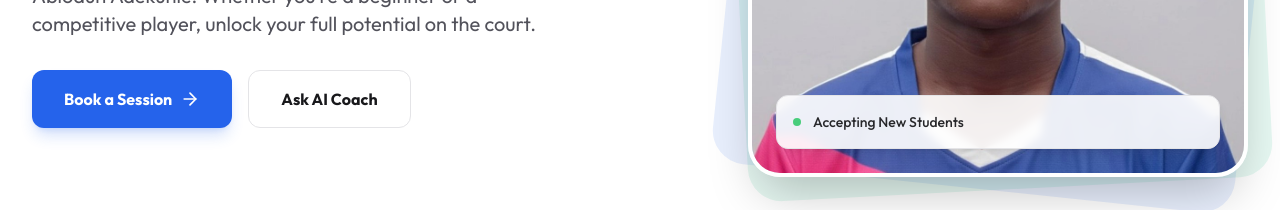
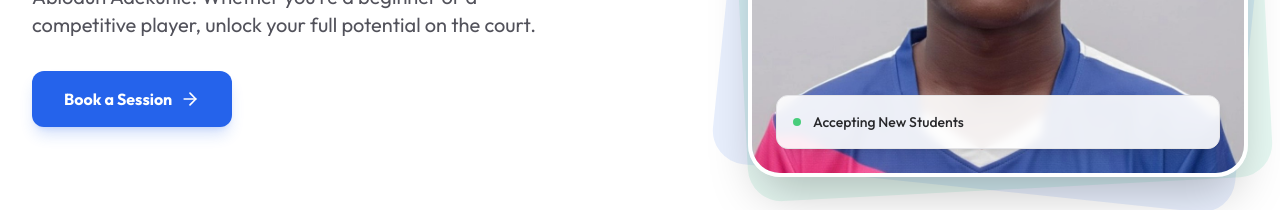
Before and after one commit to Abiodun001-world/abiodun-tennis-portfolio, a React (Vite) app: page / in a window 1280 px wide. Shown: the part 451-661 px from the top of the page. Built offline with nearby package versions, Linux system fonts and the light colour scheme.

Commit message:
feat: redesign hero section with improved branding and removed ask AI

```diff
--- a/components/Hero.tsx
+++ b/components/Hero.tsx
@@ -28,9 +28,6 @@ const Hero: React.FC = () => {
               <a href="#contact" className="inline-flex justify-center items-center px-8 py-4 bg-blue-600 hover:bg-blue-700 text-white font-bold rounded-xl transition-all shadow-lg shadow-blue-600/20">
                 Book a Session
                 <ArrowRight className="ml-2 h-5 w-5" />
-              </a>
-              <a href="#ai-coach" className="inline-flex justify-center items-center px-8 py-4 bg-white dark:bg-zinc-800 border border-zinc-200 dark:border-zinc-700 hover:border-blue-500 text-zinc-900 dark:text-white font-bold rounded-xl transition-all">
-                Ask AI Coach
               </a>
             </div>
           </div>
--- a/index.html
+++ b/index.html
@@ -4,6 +4,8 @@
     <meta charset="UTF-8" />
     <meta name="viewport" content="width=device-width, initial-scale=1.0" />
     <title>Abiodun Adekunle | ITF Certified Tennis Coach</title>
+    <link rel="icon" href="/favicon.png" />
+    <link rel="apple-touch-icon" href="/favicon.png" />
     <script src="https://cdn.tailwindcss.com"></script>
     <link href="https://fonts.googleapis.com/css2?family=Outfit:wght@300;400;500;600;700;800&display=swap" rel="stylesheet">
     <script>
```
Also changed, not shown: public/favicon.png (added).
